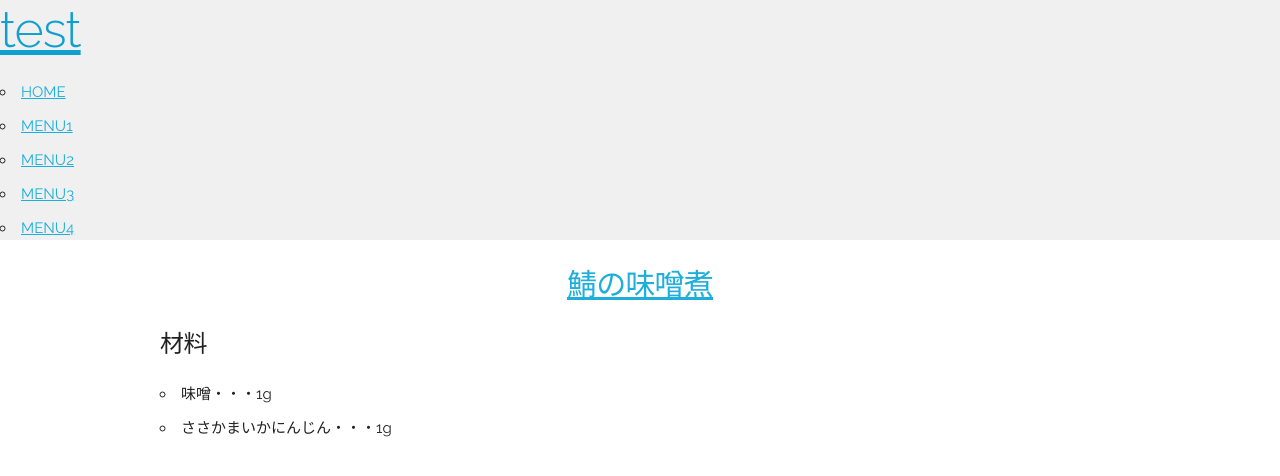
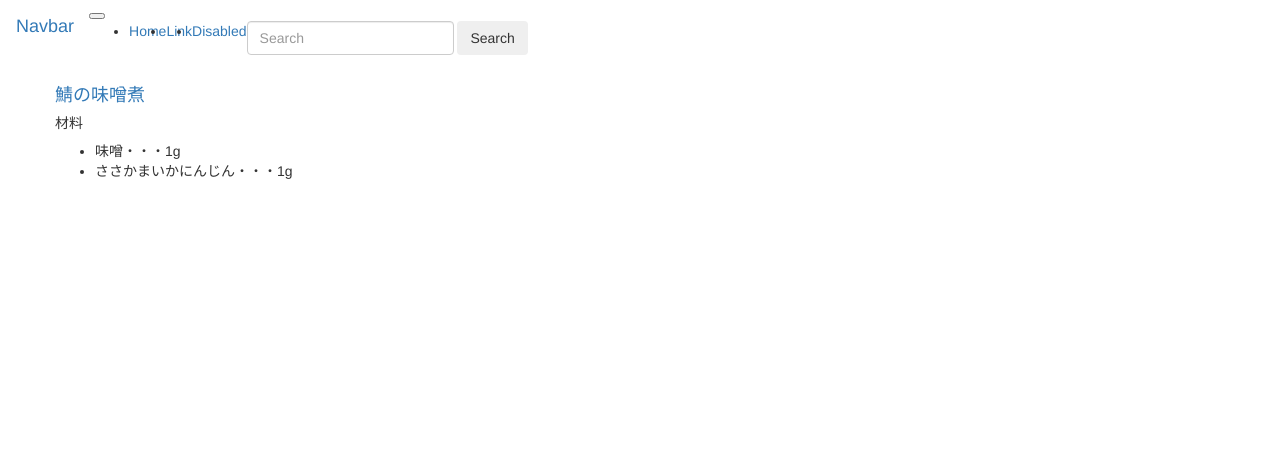
Before and after one commit to jinopapo/header-sample, a plain HTML site: page index.html in a window 1280 px wide. Drawn offline with nearby package versions, Linux system fonts and the light colour scheme.

Commit message:
add links

```diff
--- a/index.html
+++ b/index.html
@@ -2,65 +2,58 @@
 <html lang="en">
 <head>
 
-  <!-- Basic Page Needs
-  –––––––––––––––––––––––––––––––––––––––––––––––––– -->
   <meta charset="utf-8">
-  <title>Your page title here :)</title>
-  <meta name="description" content="">
-  <meta name="author" content="">
+  <title>sample</title>
 
   <!-- Mobile Specific Metas
        –––––––––––––––––––––––––––––––––––––––––––––––––– -->
   <meta name="viewport" content="width=device-width, initial-scale=1">
 
-  <!-- FONT
-       –––––––––––––––––––––––––––––––––––––––––––––––––– -->
-  <link href="//fonts.googleapis.com/css?family=Raleway:400,300,600" rel="stylesheet" type="text/css">
-
   <!-- CSS
        –––––––––––––––––––––––––––––––––––––––––––––––––– -->
-  <link rel="stylesheet" href="css/normalize.css">
-  <link rel="stylesheet" href="css/header.css">
-  <link rel="stylesheet" href="css/skeleton.css">
+  <link rel="stylesheet" href="http://maxcdn.bootstrapcdn.com/bootstrap/3.3.7/css/bootstrap.min.css">
+  <!-- JS
+       –––––––––––––––––––––––––––––––––––––––––––––––––– -->
+  <script
+			src="https://code.jquery.com/jquery-3.2.1.js"
+			integrity="sha256-DZAnKJ/6XZ9si04Hgrsxu/8s717jcIzLy3oi35EouyE="
+			crossorigin="anonymous"></script>
+  <script src="http://maxcdn.bootstrapcdn.com/bootstrap/3.3.7/js/bootstrap.min.js"></script>
 
   <!-- Favicon
+
        –––––––––––––––––––––––––––––––––––––––––––––––––– -->
   <link rel="icon" type="image/png" href="images/favicon.png">
-  <script src="http://ajax.googleapis.com/ajax/libs/jquery/1.9.1/jquery.min.js"></script>
-  <script>
-   $(function() {
-       $('#navToggle').click(function(){//headerに .openNav を付加・削除
-           $('header').toggleClass('openNav');
-       });
-   });
-  </script>
 </head>
 <body>
 
     <!-- Primary Page Layout
          –––––––––––––––––––––––––––––––––––––––––––––––––– -->
-    <header>
-        <h1>
-            <div class="site-title">
-                <a href="index.html">test</a>
-            </div>
-        </h1>
-        <div id="navToggle">
-            <div>
-                <span></span> <span></span> <span></span>
-            </div>
-        </div><!--#navToggle END-->
-        <nav>
-            <ul>
-                <li><a href="#">HOME</a></li>
-                <li><a href="#">MENU1</a></li>
-                <li><a href="#">MENU2</a></li>
-                <li><a href="#">MENU3</a></li>
-                <li><a href="#">MENU4</a></li>
+    <nav class="navbar navbar-toggleable-md navbar-light bg-faded">
+        <button class="navbar-toggler navbar-toggler-right" type="button" data-toggle="collapse" data-target="#navbarSupportedContent" aria-controls="navbarSupportedContent" aria-expanded="false" aria-label="Toggle navigation">
+            <span class="navbar-toggler-icon"></span>
+        </button>
+        <a class="navbar-brand" href="#">Navbar</a>
+
+        <div class="collapse navbar-collapse" id="navbarSupportedContent">
+            <ul class="navbar-nav mr-auto">
+                <li class="nav-item active">
+                    <a class="nav-link" href="#">Home <span class="sr-only">(current)</span></a>
+                </li>
+                <li class="nav-item">
+                    <a class="nav-link" href="#">Link</a>
+                </li>
+                <li class="nav-item">
+                    <a class="nav-link disabled" href="#">Disabled</a>
+                </li>
             </ul>
-        </nav>
-    </header>
-  <div class="container">
+            <form class="form-inline my-2 my-lg-0">
+                <input class="form-control mr-sm-2" type="text" placeholder="Search">
+                <button class="btn btn-outline-success my-2 my-sm-0" type="submit">Search</button>
+            </form>
+        </div>
+    </nav>
+    <div class="container">
       <div class="row">
           <a href="index.html">
               <h4 class="recipe-name">鯖の味噌煮</h4>
```
Also changed, not shown: blog1/css/index.css (+21 -1 lines), blog1/index.html (+17 -0 lines).
